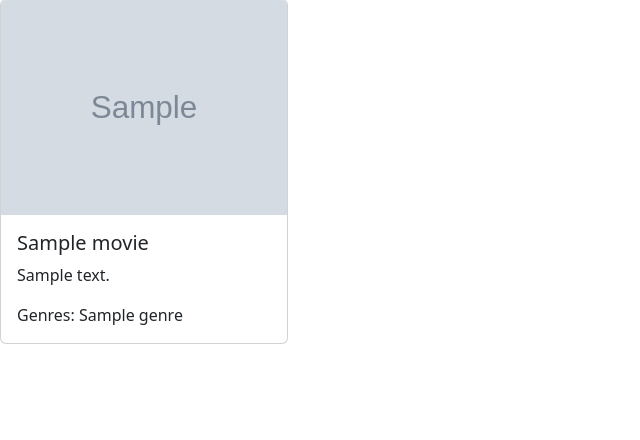
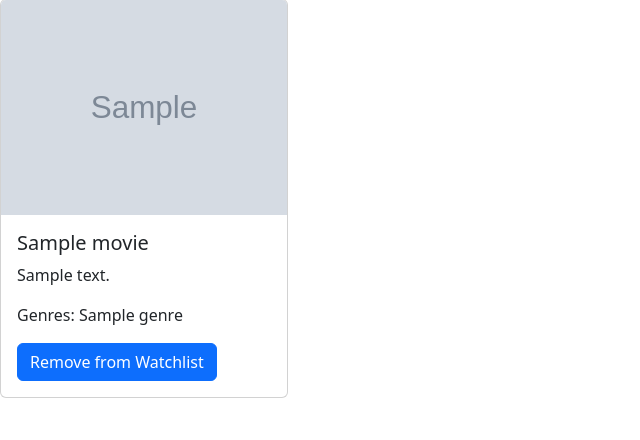
Before and after one commit to Coby-Do/Movie-Web-Application, a Django app: page /watchlist/ in a window 1280 px wide. Shown: the part 57-497 px from the top of the page, without its empty margins (0-640 px from the left). Run offline with Django 4.2, Linux system fonts and the light colour scheme; a user stored in the database is signed in; tables that the repository leaves empty hold one stand-in row (values such as "Sample post"); grey boxes marked "Sample" are stand-in pictures; some libraries are stand-ins or nearby versions.

Commit message:
Remove from Watchlist

```diff
--- a/theatrelob/home/templates/home/watchlist.html
+++ b/theatrelob/home/templates/home/watchlist.html
@@ -16,13 +16,13 @@
         </button>
         <div class="collapse navbar-collapse" id="navbarNav">
           <ul class="navbar-nav">
-
           </ul>
         </div>
       </nav>
   </head>
   <body>
     <!-- list out all watched movies-->
+    <!-- make it be a grid -->
     {% for item in watched_items %}
     <div class="card" style="width: 18rem;">
       <img class="card-img-top" src="{{item.movie.movie_poster_url}}" alt="Card image cap">
@@ -34,6 +34,12 @@
             {{ genre.name }}{% if not forloop.last %}, {% endif %}
           {% endfor %}
         </p>
+        <! -- add a button to remove from watchlist -->
+        <form method="post" action="{% url 'remove_from_watchlist' %}">
+        {% csrf_token %}
+        <input type="hidden" name="movie_id" value="{{ item.movie.tmdb_id }}">
+        <input type="submit" value="Remove from Watchlist" class="btn btn-primary">
+
       </div>
     </div>
     {% endfor %}
--- a/theatrelob/home/urls.py
+++ b/theatrelob/home/urls.py
@@ -13,6 +13,7 @@ urlpatterns = [
     path('get_access_token', views.get_access_token, name='get_access_token'),
     path('delete_access_token', views.delete_access_token, name='delete_access_token'),
     path('api/watch_movie', views.api_search_and_add, name='api_search_and_add'),
+    path('remove_from_watchlist', views.remove_from_watchlist, name='remove_from_watchlist'),
     # For Profiles, Logins, Logouts, Registrations
     path('logout/', logout_view, name='logout'),
     path('register/', views.register, name='register'),
--- a/theatrelob/home/views.py
+++ b/theatrelob/home/views.py
@@ -78,6 +78,32 @@ def format_genre_name(genre):
             return "Science Fiction"
         else:
             return genre.title()
+
+@login_required(login_url='accounts/login/')
+def remove_from_watchlist(request):
+    # get the user's id
+    user_id = request.user.id
+
+    # get the user's profile
+    profile = UserProfile.objects.get(user_id=user_id)
+
+    # get the movie's id from the POST parameter
+    movie_id = request.POST.get('movie_id', None)
+    print("movie_id: ", movie_id)
+
+    # get the movie
+    m = Movie.objects.get(tmdb_id=movie_id)
+
+    # remove the movie from the user's watchlist
+    WatchedItem.objects.filter(profile=profile, movie=m).delete()
+
+    # Update the number of movies watched
+    profile.movies_watched -= 1
+
+    profile.save()
+
+    # redirect to the watchlist page
+    return redirect('watchlist')
 
 @login_required(login_url='accounts/login/')
 def add_to_watchlist(request):
@@ -206,7 +232,7 @@ def api_search_and_add(request):
     # search for the movie
     with open('secrets.json') as f:
         secrets = json.load(f)
-        tmdb.API_KEY = secrets['tmdb_api_key']
+        tmdb.API_KEY = secrets['tmd b_api_key']
     search = tmdb.Search()
     response = search.movie(query=movie_title)
     if(len(search.results) == 0):
```
